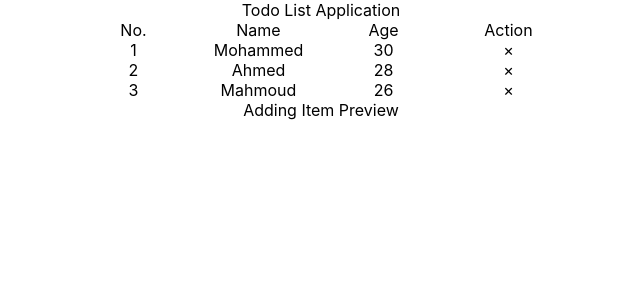
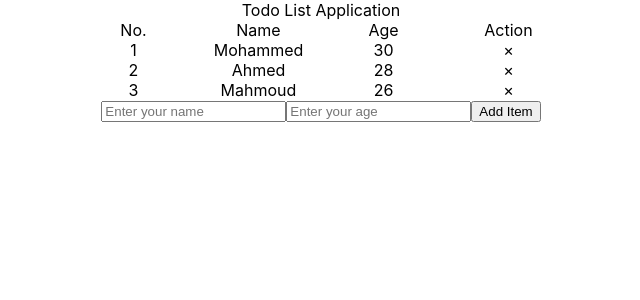
Before and after one commit to MohammedBasha/TodoListApp, a React (Create React App) app: page / in a window 1280 px wide. Shown: the top 300 px of the page, without its empty margins (319-959 px from the left). Built offline with nearby package versions, Linux system fonts and the light colour scheme.

Commit message:
Building the AddItem component

```diff
--- a/src/App.js
+++ b/src/App.js
@@ -8,9 +8,9 @@
     super(props);
     this.state = {
       items: [
-        {id: 1, name: 'Mohammed', age: 30},
-        {id: 2, name: 'Ahmed', age: 28},
-        {id: 3, name: 'Mahmoud', age: 26}
+        {id: 1, name: 'Mohammed', age: '30'},
+        {id: 2, name: 'Ahmed', age: '28'},
+        {id: 3, name: 'Mahmoud', age: '26'}
       ]
     }
   }
@@ -27,12 +27,19 @@
     this.setState({items});
   }
 
+  addItem = item => {
+    item.id = this.state.items.length + 1;
+    let items = this.state.items;
+    items.push(item);
+    this.setState({items});
+  }
+
   render() {
     return (
       <div className="todolist-app">
         Todo List Application
         <TodoItems items={this.state.items} deleteItem={this.deleteItem} />
-        <AddItem />
+        <AddItem addItem={this.addItem} />
       </div>
     );
   }
--- a/src/components/AddItem/AddItem.js
+++ b/src/components/AddItem/AddItem.js
@@ -5,14 +5,34 @@
     constructor(props) {
         super(props);
         this.state = {
-            items: []
+            name: '',
+            age: ''
         }
+    }
+
+    handleChange = e => {
+        this.setState({
+            [e.target.id]: e.target.value
+        });
+    };
+
+    handleSubmit = e => {
+        e.preventDefault();
+        this.props.addItem(this.state);
+        this.setState({
+            name: '',
+            age: ''
+        });
     }
 
     render() {
         return (
             <div className="additem-wrapper">
-                Adding Item Preview
+                <form onSubmit={this.handleSubmit}>
+                    <input type="text" placeholder="Enter your name" id="name" onChange={this.handleChange} value={this.state.name} />
+                    <input type="text" placeholder="Enter your age" id="age" onChange={this.handleChange} value={this.state.age} />
+                    <input type="submit" value="Add Item" />
+                </form>
             </div>
         );
     }
--- a/src/components/TodoItems/TodoItems.js
+++ b/src/components/TodoItems/TodoItems.js
@@ -10,7 +10,7 @@
                         <span className="item-index">{++index}</span>
                         <span className="item-name">{item.name}</span>
                         <span className="item-age">{item.age}</span>
-                        <span className="item-action" onClick={_ => deleteItem(item.id)}>
+                        <span className="item-action" onClick={_ => deleteItem(item.id)} title="Delete Item">
                             &times;
                         </span>
                     </div>
```
